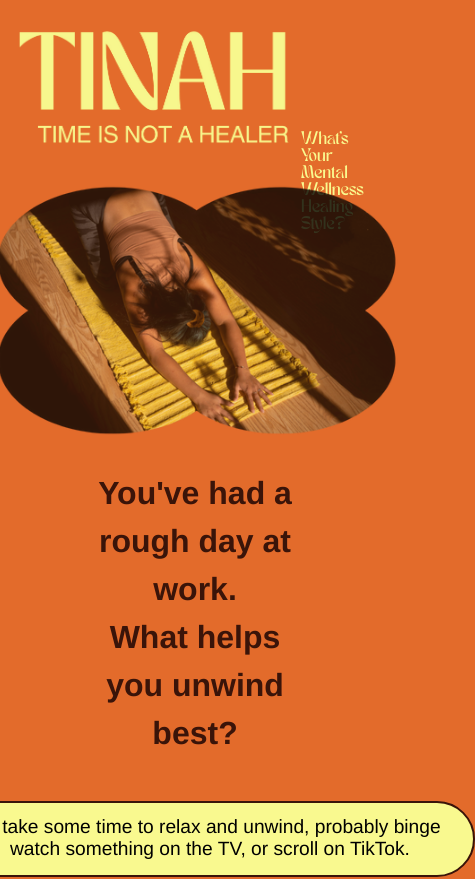
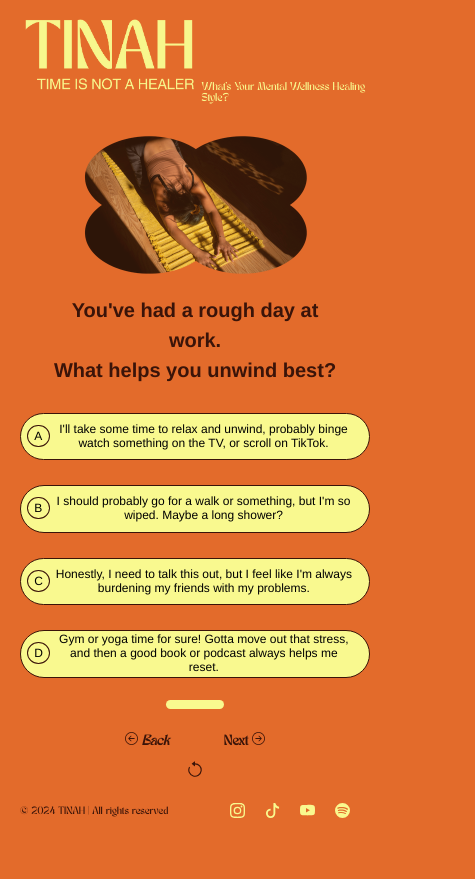
Before and after one commit to isobeledmonds/tinah, a plain HTML site: page question_1.html in a window 390 px wide. Shown: the top 879 px of the page, 475 px wide, since content can reach past the window. After the commit the page ends 844 px from the top, so only its background shows below. Drawn offline with Linux system fonts and the light colour scheme.

Commit message:
question resizing

```diff
--- a/question_1.html
+++ b/question_1.html
@@ -3,7 +3,7 @@
     <meta charset="UTF-8">
     <meta name="viewport" content="width=device-width, initial-scale=1.0">
     <title>TINAH</title>
-    <link rel="stylesheet" href="./question.css">
+    <link rel="stylesheet" href="./questions-converted.css">
     <script defer src="question.js"></script>
     <link rel="icon" type="img" href="./resources/TINAH Mascot-raw.png">
 </head>
--- /dev/null
+++ b/questions-converted.css
@@ -0,0 +1,265 @@
+@font-face {
+    font-family: 'Tan Meringue';
+    src: url('TAN Meringue/TAN MERINGUE.ttf') format('truetype');
+    font-weight: 400;
+    font-style: normal;
+    font-display: swap;
+}
+
+body {
+    font-family: 'Tan Meringue';
+    background-color: #e36b2b;
+    margin: 0;
+}
+
+header {
+    display: flex;
+    justify-content: space-between;
+    align-items: baseline;
+    color: #f9f98f;
+    padding: 0 2.4rem 0 2.4rem; /* Adjusted from 2vmax */
+    height: 8rem;
+    margin-top: 1rem;
+}
+
+.logo {
+    height: 8rem;
+}
+
+.title {
+    font-size: 4rem;
+}
+
+header p {
+    font-size: 0.8rem;
+}
+
+.question-container {
+    display: flex;
+    color: #3A1409;
+    flex-direction: column;
+    justify-content: center;
+    align-items: center;
+    width: 50%;
+    margin: auto;
+    text-align: center;
+    margin-top: 0;
+    line-height: 2rem;
+}
+
+.abcd {
+    padding-right: 1rem;
+    background-color: #f9f98f;
+    border: 0.15625rem solid #3A1409;
+    border-radius: 2.5rem;
+    font-family: 'helvetica';
+    cursor: pointer;
+    font-size: 1.2rem;
+}
+
+.clicked {
+    background-color: #3A1409;
+    color: #f9f98f;
+}
+
+.abcd span {
+    padding: 0.3125rem 0.625rem;
+    border: 0.0625rem #3A1409 solid;
+    border-radius: 50%;
+    margin-right: 0.5rem;
+}
+
+.clicked span {
+    padding: 0.3125rem 0.625rem;
+    border: 0.0625rem #f9f98f solid;
+    border-radius: 50%;
+}
+
+.abcd p {
+    margin-right: 0.65rem;
+    text-align: center;
+    width: 100%;
+}
+
+.question {
+    margin: 1.5rem 0;
+    font-size: 2rem;
+    line-height: 3rem;
+    font-family: helvetica;
+    font-weight: bold;
+}
+
+.question-container button {
+    margin-top: 1.25rem;
+    margin-bottom: 1.25rem;
+    height: 4.75rem;
+    width: 35rem;
+    padding-top: 0;
+    display: flex;
+    align-items: center;
+}
+
+.question-img-container {
+    display: flex;
+    justify-content: center;
+    align-items: center;
+}
+
+.question-img-container img {
+    width: 28rem;
+    height: auto;
+    opacity: 0.8;
+    margin-top: 2rem;
+}
+
+.nav-container {
+    display: flex;
+    flex-direction: row;
+    width: 50%;
+    justify-content: space-evenly;
+    align-items: center;
+    margin: auto;
+    margin-top: 0.9375rem;
+    margin-bottom: 0;
+    font-size: 1rem;
+}
+
+.nav-container a {
+    text-decoration: none;
+    font-weight: bold;
+    color: #3A1409;
+    background-color: transparent;
+    border: none;
+    font-family: 'Tan Meringue';
+    font-size: 1rem;
+}
+
+.nav-container a[disabled] {
+    text-decoration: none;
+    font-weight: bold;
+    color: #3A1409;
+    background-color: transparent;
+    border: none;
+    font-family: 'Tan Meringue';
+    font-size: 1rem;
+}
+
+.nav-button:hover {
+    color: #f9f98f;
+    cursor: pointer;
+}
+
+footer {
+    display: flex;
+    justify-content: space-between;
+    padding: 1rem 2rem;
+    color: #3A1409;
+    font-size: 0.75rem;
+    align-items: center;
+}
+
+.social-list {
+    list-style-type: none;
+}
+
+.social-list-container {
+    display: flex;
+    margin: 0;
+    justify-content: flex-end;
+    align-items: center;
+}
+
+.social-list svg {
+    margin-right: 2rem;
+}
+
+.icon {
+    fill: #f9f98f;
+}
+
+/* progress bar */
+#myProgress {
+    width: 15%;
+    background-color: #f9f98f;
+    border: transparent;
+    border-radius: 2.5rem;
+}
+
+#myBar {
+    height: 0.9375rem;
+    background-color: #3A1409;
+    border: transparent;
+    border-radius: 2.5rem;
+}
+
+.progress-container {
+    display: flex;
+    justify-content: center;
+    align-items: center;
+    width: 100%;
+    margin-top: 1rem;
+}
+
+.restart-container {
+    display: flex;
+    justify-content: center;
+    align-items: center;
+    width: 100%;
+    margin-top: -1rem;
+}
+
+.restart-container i {
+    color: #3A1409;
+}
+
+.restart-container i:hover {
+    color: #f9f98f;
+}
+
+
+
+
+
+
+@media only screen and (max-width: 800px){
+    html {
+        font-size: 10px;
+    }
+
+    .question-container {
+        width: 75%;
+        margin: auto;
+
+    }
+
+    .question-img-container img {
+        width: 25rem;
+        height: auto;
+        margin-top: 4rem;
+
+    }
+
+
+    .social-list svg {
+      width: 1.5rem;
+      height: 1.5rem;
+    }
+
+    #restart-button svg {
+        width: 1.8rem;
+        height: 1.8rem;
+    }
+
+    .nav-button svg {
+        width: 1.3rem;
+        height: 1.3rem;
+        padding-top: 0.3rem;
+    }
+
+footer {
+    flex-direction: row;
+    text-align: center;
+    padding-left: 2rem;
+}
+
+  }
```
